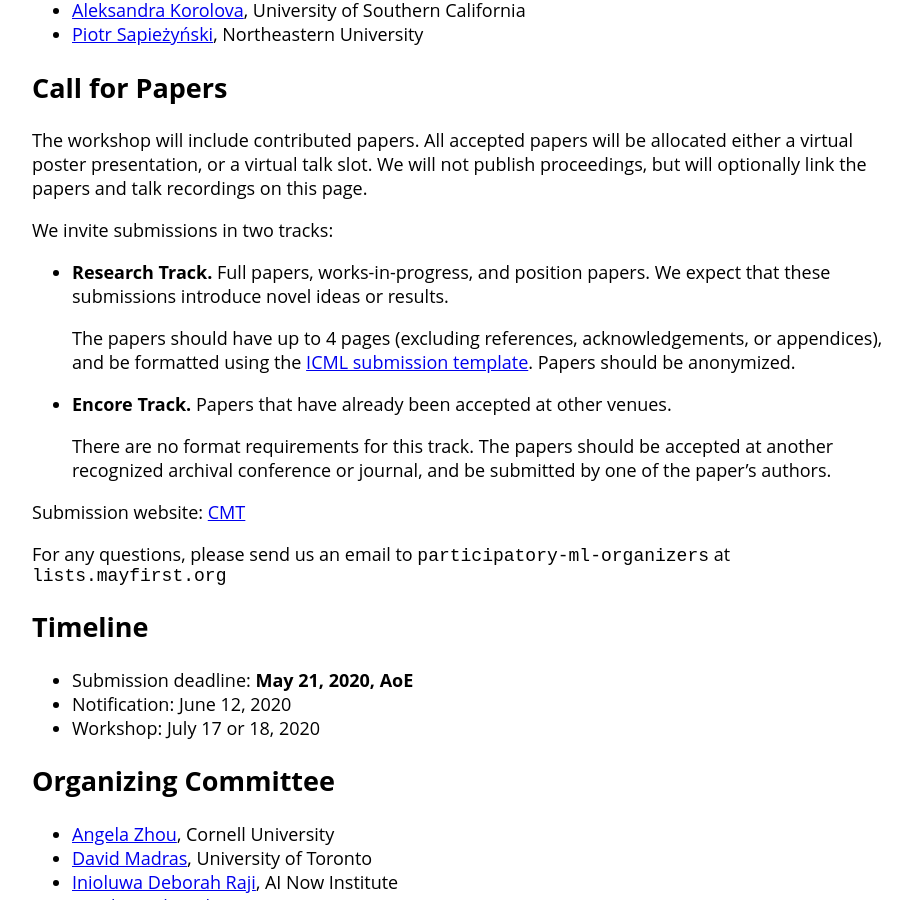
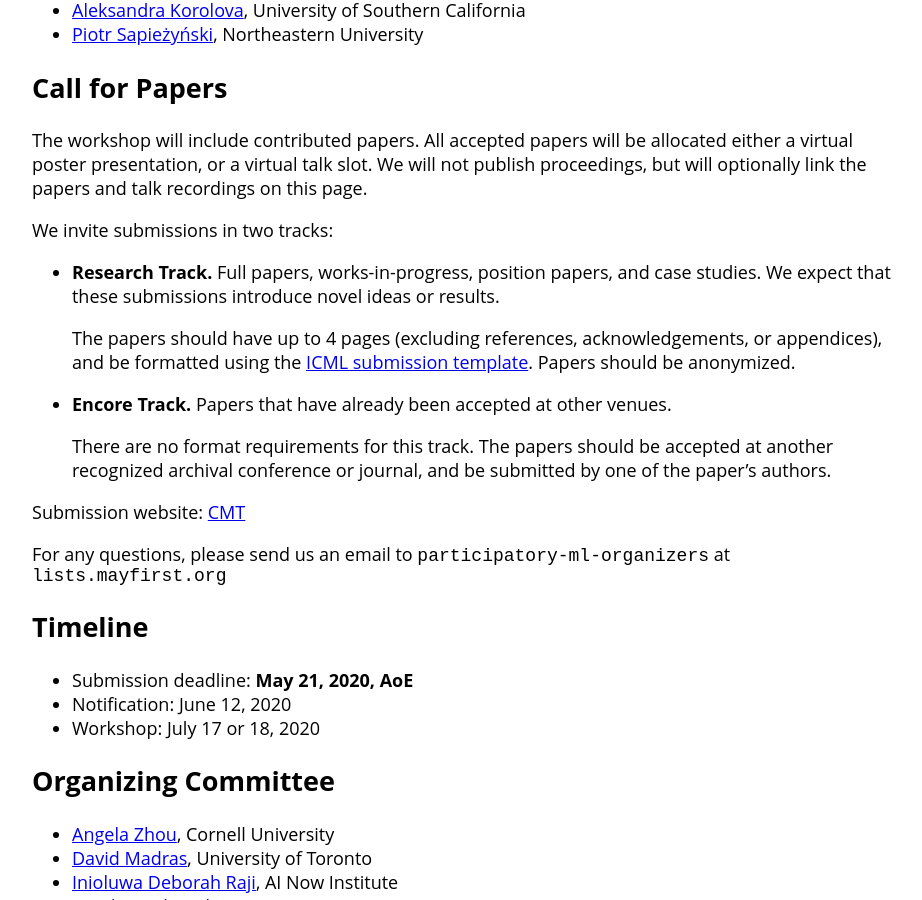
Before and after one commit to participatoryml/participatoryml.github.io, a Jekyll site: the page built from index.md, in a window 1280 px wide and 900 px high, scrolled down 1635 px. Shown: the whole window, without its empty margins (178-1100 px from the left). Built offline with Jekyll 4.4.1, drawn with Linux system fonts in a browser that asks for light colours.

Commit message:
Add 'case studies'

```diff
--- a/index.md
+++ b/index.md
@@ -105,8 +105,8 @@ on this page.
 
 We invite submissions in two tracks:
 
-* **Research Track.** Full papers, works-in-progress, and position papers. We
-  expect that these submissions introduce novel ideas or results.
+* **Research Track.** Full papers, works-in-progress, position papers, and case studies. We expect
+  that these submissions introduce novel ideas or results.
 
   The papers should have up to 4 pages (excluding references, acknowledgements, or appendices), and
   be formatted using the [ICML submission
```
